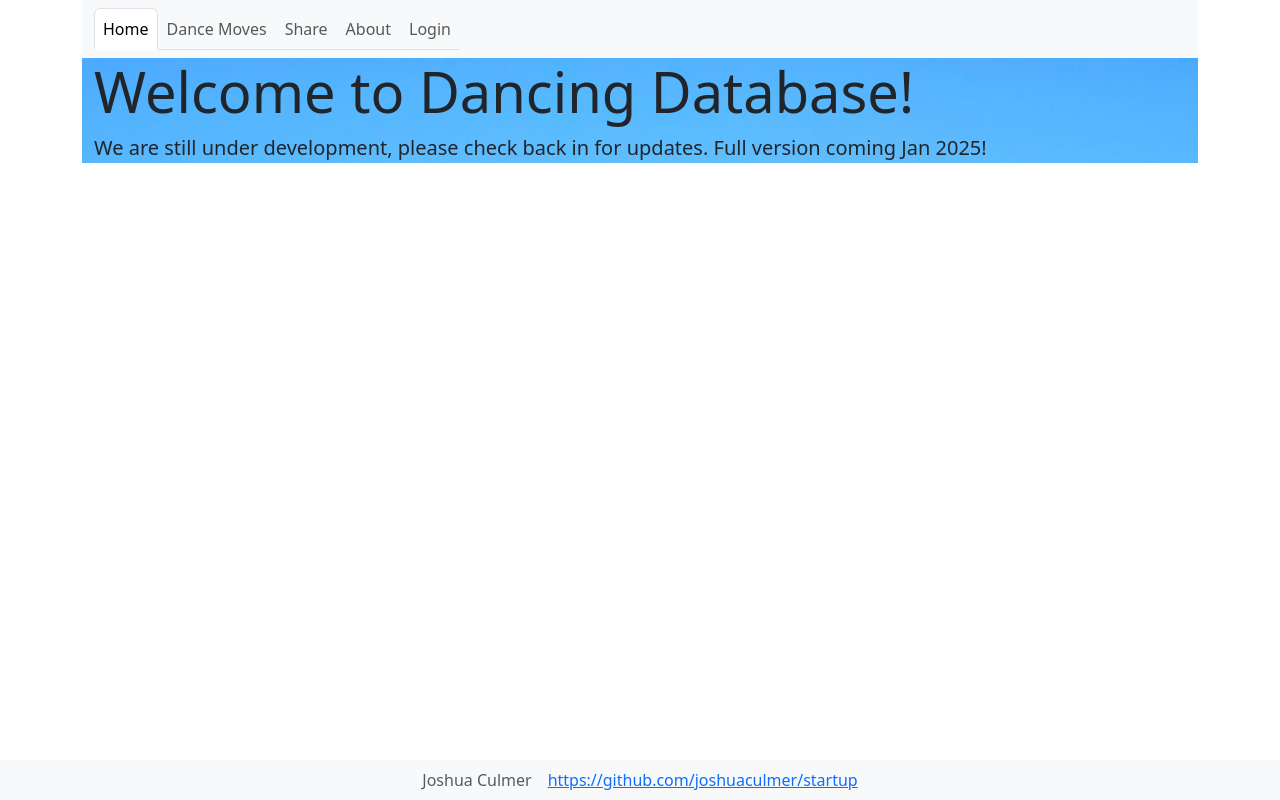
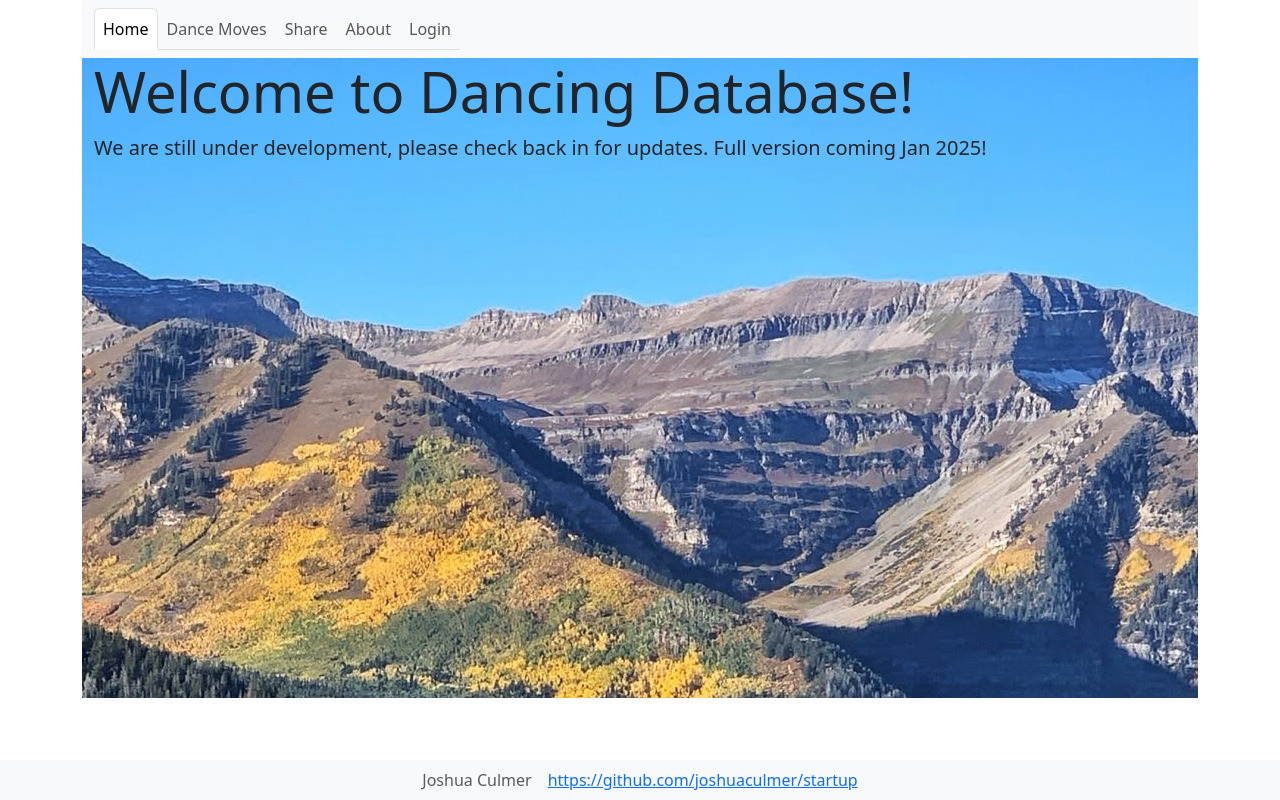
Before and after one commit to joshuaculmer/startup, a React (Vite) app: page / in a window 1280 px wide. Built offline with nearby package versions, Linux system fonts and the light colour scheme.

Commit message:
More CSS errors, moving imgs to public dir

```diff
--- a/src/app.jsx
+++ b/src/app.jsx
@@ -36,7 +36,7 @@ function App() {
     return (
         <BrowserRouter>
             <div className="container vh-100">
-                <link rel="icon" type="image/x-icon" href="favicon-32x32.png"></link>
+                <link rel="icon" type="image/x-icon" href="./public/img/favicon-32x32.png"></link>
                 <header class="sticky-top">
                     <nav class="navbar navbar-expand-sm bg-light navbar-light">
                         <div class="container-fluid">
--- a/src/welcome/welcome.jsx
+++ b/src/welcome/welcome.jsx
@@ -6,12 +6,11 @@ export function Welcome() {
     return (
         <main>
             <div className="jumbotron jumbotron-fluid">
-                <div className="container" style={{ backgroundImage: 'url(./img/jumbotronBackground.jpg)' }}>
+                <div className="container height-80vh" style={{ backgroundImage: 'url(./public/img/jumbotronBackground.jpg)', height: "80vh" }}>
                     <h1 className="display-4">Welcome to Dancing Database!</h1>
                     <p className="lead">We are still under development, please check back in for updates. Full version coming Jan
                         2025!
                     </p>
-
                 </div>
             </div>
         </main>
```
Also changed, not shown: public/img/favicon-32x32.png (renamed from img/favicon-32x32.png), public/img/jumbotronBackground.jpg (renamed from img/jumbotronBackground.jpg).
